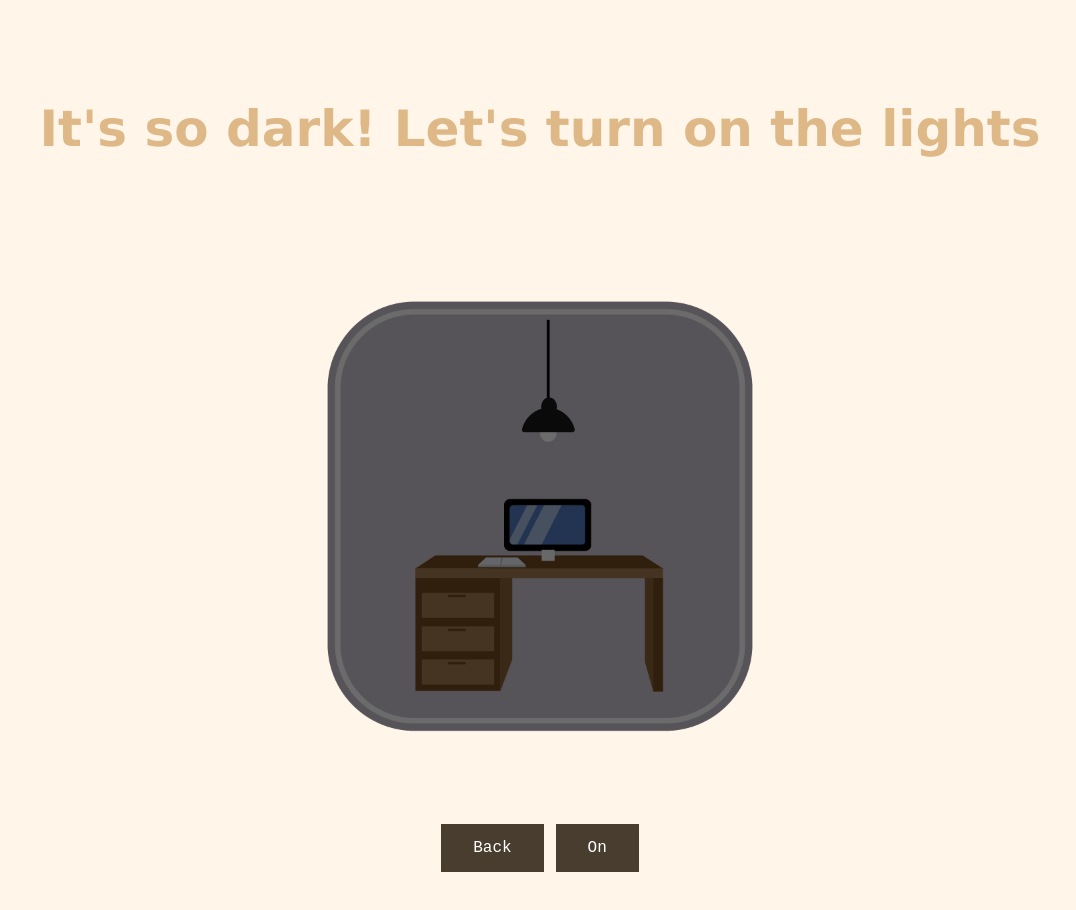
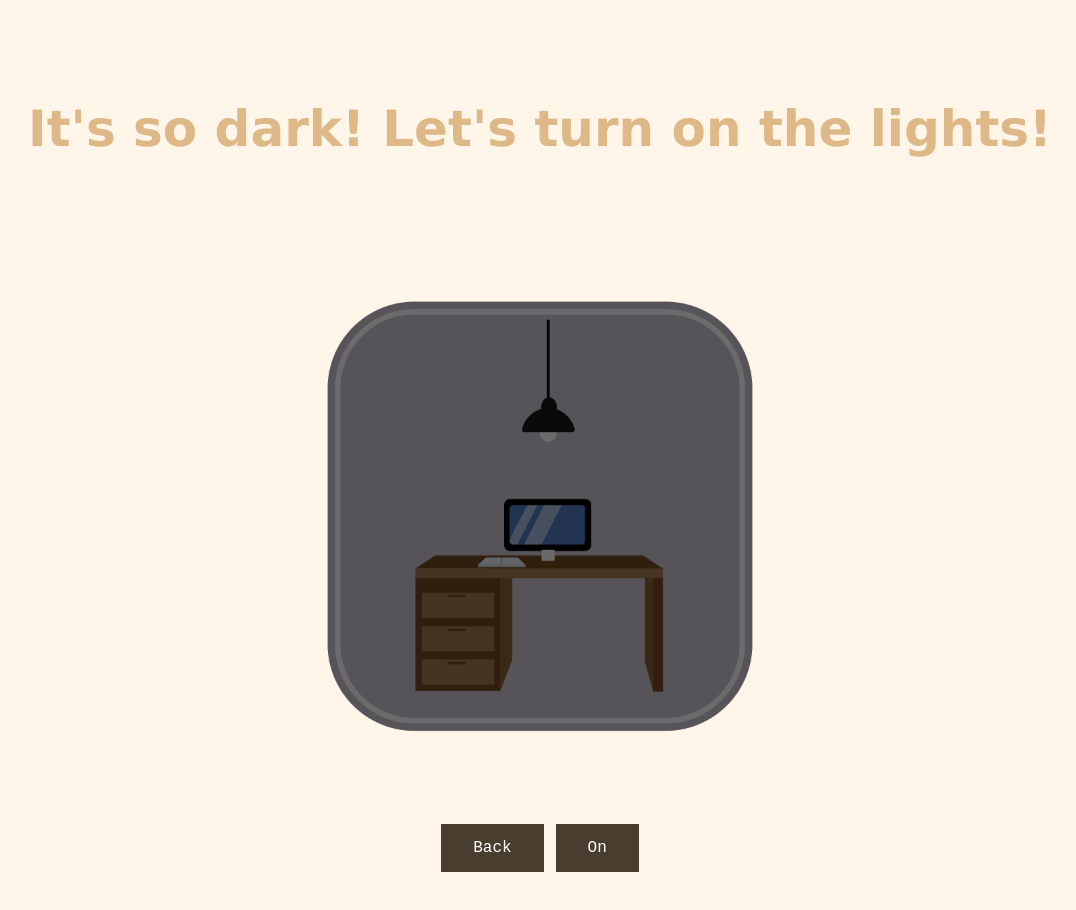
Before and after one commit to yumink02/Find-My-Key, a plain HTML site: page light off/index.html in a window 1280 px wide. Shown: the whole page, without its empty margins (100-1176 px from the left). Drawn offline with Linux system fonts and the light colour scheme.

Commit message:
Update index.html

```diff
--- a/light off/index.html
+++ b/light off/index.html
@@ -19,7 +19,7 @@
 <body>
 
     <div class="header h1">
-        <h1>It's so dark! Let's turn on the lights</h1>
+        <h1>It's so dark! Let's turn on the lights!</h1>
 
     <img src="/images/light off.png" alt="Light Off" class="imgmain" height="600">
 
```
